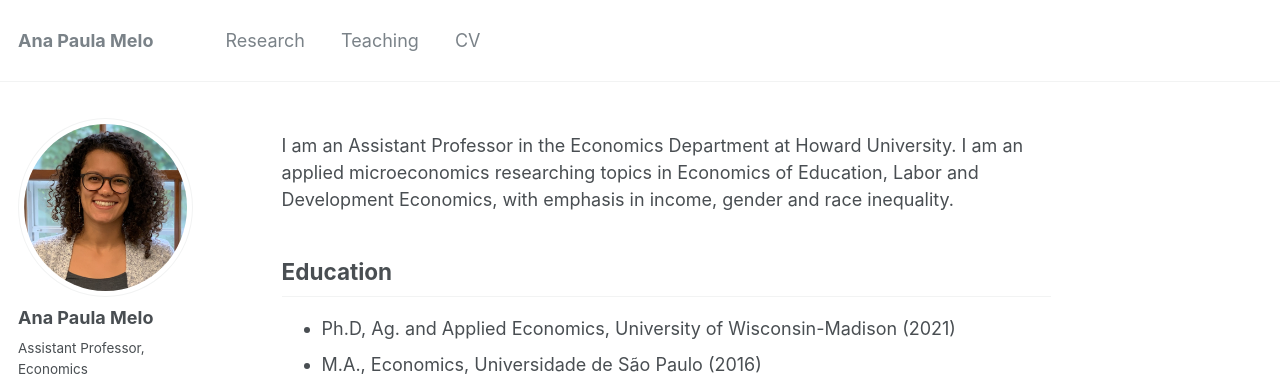
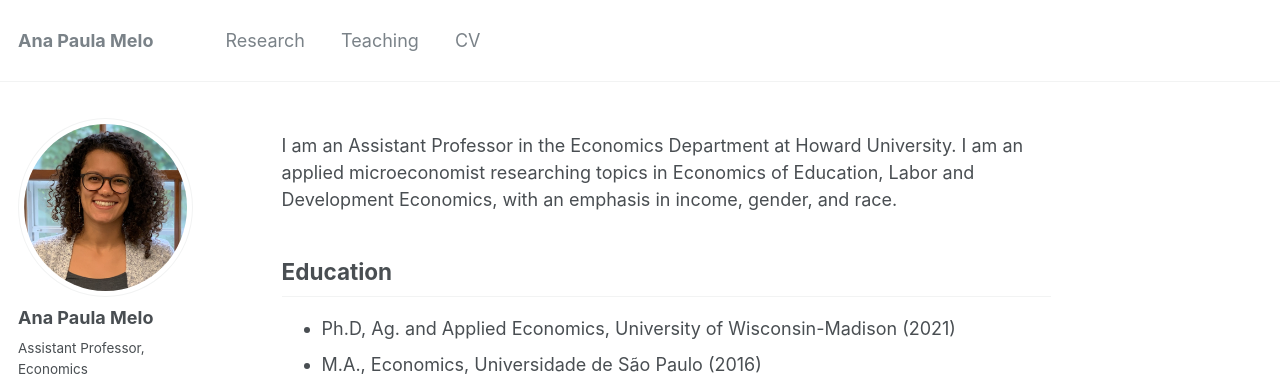
Before and after one commit to anapmelo/anapmelo.github.io, a Jekyll site: the page built from _pages/about.md, in a window 1280 px wide. Shown: the top 376 px of the page. Built offline with Jekyll 4.4.1, drawn with Linux system fonts in a browser that asks for light colours.

Commit message:
Update about.md

```diff
--- a/_pages/about.md
+++ b/_pages/about.md
@@ -8,7 +8,7 @@ redirect_from:
   - /about.html
 ---
 
-I am an Assistant Professor in the Economics Department at Howard University. I am an applied microeconomics researching topics in Economics of Education, Labor and Development Economics, with emphasis in income, gender and race inequality.
+I am an Assistant Professor in the Economics Department at Howard University. I am an applied microeconomist researching topics in Economics of Education, Labor and Development Economics, with an emphasis in income, gender, and race.
 
 <h2>Education</h2>
 
```
